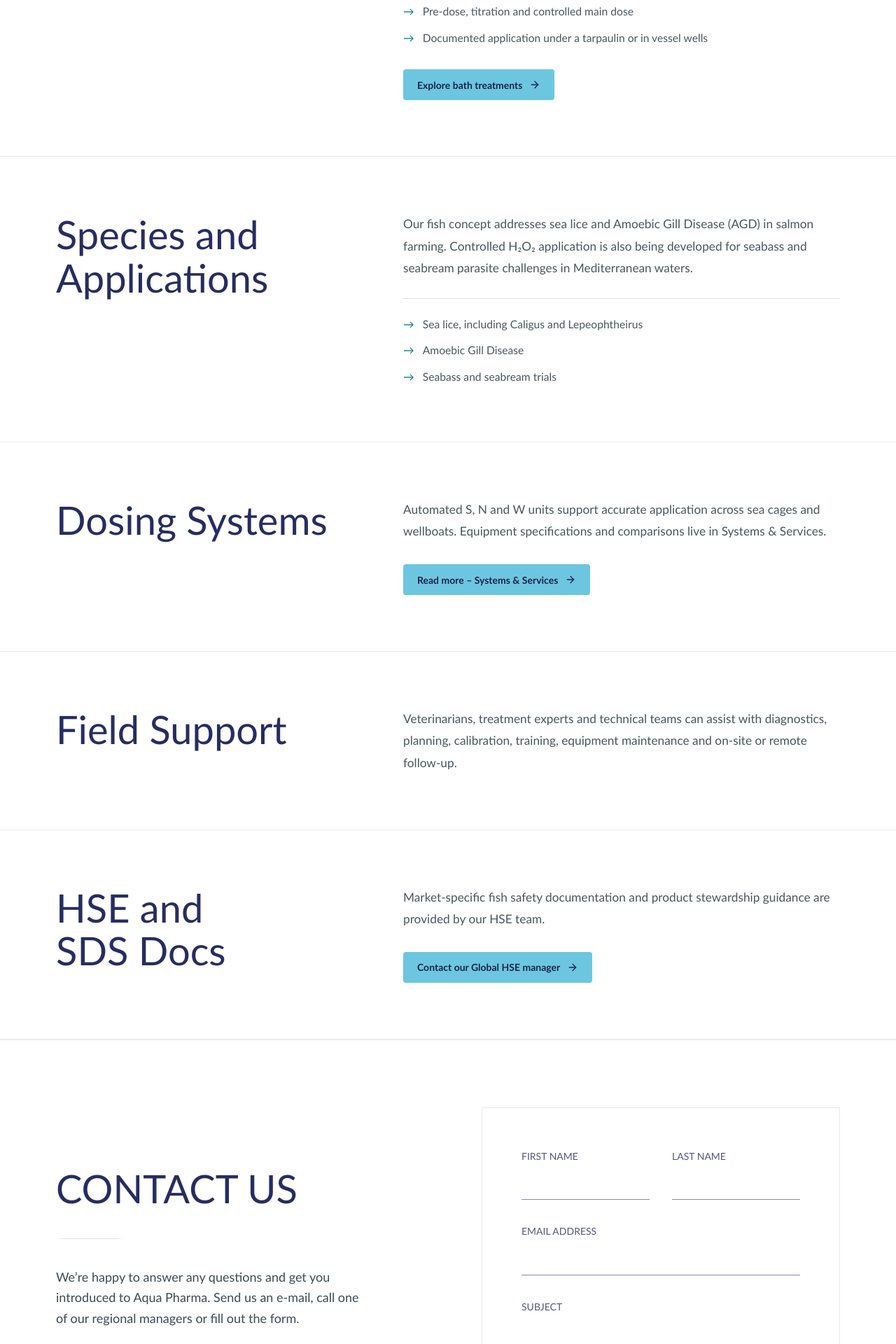
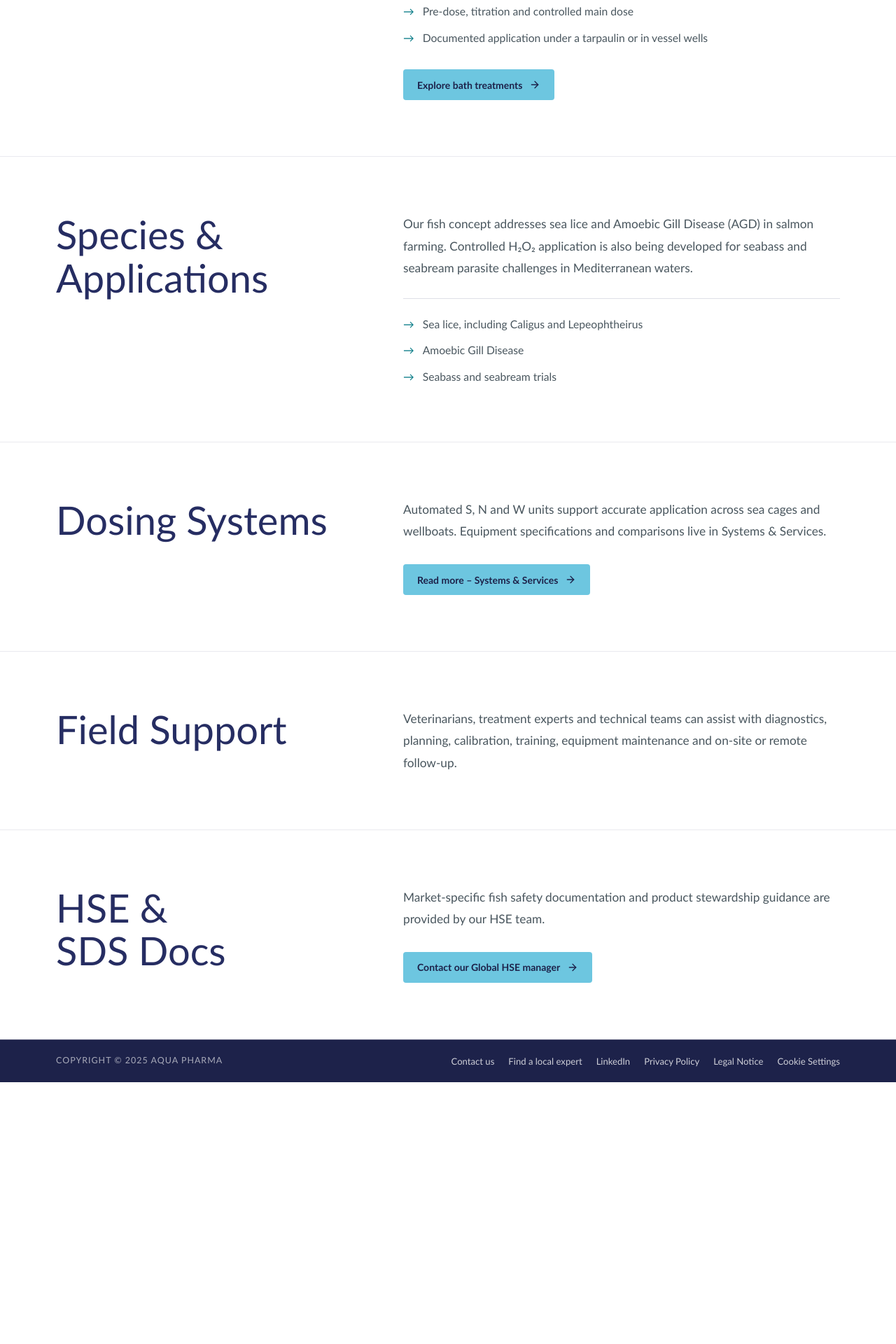
Before and after one commit to I-Dacosta/Aqua-pharma, a Next.js app: page /concepts/fish in a window 1280 px wide. Shown: the part 880-2800 px from the top of the page at 70% size. After the commit the page ends 2426 px from the top, so only its background shows below. Built offline with nearby package versions, Linux system fonts and the light colour scheme; no server answers.

Commit message:
align fish concepts architecture

```diff
--- a/src/app/concepts/fish/page.tsx
+++ b/src/app/concepts/fish/page.tsx
@@ -2,4 +2,4 @@ import { ArchitectureLanding } from "@/components/core/ArchitectureLanding";
 import { architecturePages } from "@/data/architecture-pages";
 
 export const metadata = { title: "Fish – Parasite Control | Aqua Pharma" };
-export default function FishPage() { return <ArchitectureLanding page={architecturePages.fish} />; }
+export default function FishPage() { return <ArchitectureLanding page={architecturePages.fish} showContact={false} />; }
--- a/src/components/core/ArchitectureLanding.tsx
+++ b/src/components/core/ArchitectureLanding.tsx
@@ -6,7 +6,7 @@ import { Footer } from "@/components/core/Footer";
 import { ContactSection } from "@/components/core/ContactSection";
 import type { ArchitecturePage } from "@/data/architecture-pages";
 
-export function ArchitectureLanding({ page }: { page: ArchitecturePage }) {
+export function ArchitectureLanding({ page, showContact = true }: { page: ArchitecturePage; showContact?: boolean }) {
     return (
         <main className="bg-(--brand-paper) text-(--brand-dark)">
             <Navbar />
@@ -39,7 +39,7 @@ export function ArchitectureLanding({ page }: { page: ArchitecturePage }) {
                 </section>
             ))}
 
-            <ContactSection />
+            {showContact ? <ContactSection /> : null}
             <Footer />
         </main>
     );
--- a/src/data/architecture-pages.ts
+++ b/src/data/architecture-pages.ts
@@ -24,10 +24,10 @@ export const architecturePages = {
         imageAlt: "Salmon treatment at a sea farm",
         sections: [
             { id: "bath-treatments", title: "Bath Treatments: Tarpaulin & Wellboat", body: "Controlled treatment can take place in a sea cage under tarpaulin or in a wellboat. Our teams plan the set-up, place the hoses, monitor dosing and support the safe completion of treatment.", points: ["Gentle crowding and hose placement", "Pre-dose, titration and controlled main dose", "Documented application under a tarpaulin or in vessel wells"], link: { label: "Explore bath treatments", href: "/products/bath-treatments" } },
-            { id: "species-applications", title: "Species and Applications", body: "Our fish concept addresses sea lice and Amoebic Gill Disease (AGD) in salmon farming. Controlled H₂O₂ application is also being developed for seabass and seabream parasite challenges in Mediterranean waters.", points: ["Sea lice, including Caligus and Lepeophtheirus", "Amoebic Gill Disease", "Seabass and seabream trials"] },
+            { id: "species-applications", title: "Species & Applications", body: "Our fish concept addresses sea lice and Amoebic Gill Disease (AGD) in salmon farming. Controlled H₂O₂ application is also being developed for seabass and seabream parasite challenges in Mediterranean waters.", points: ["Sea lice, including Caligus and Lepeophtheirus", "Amoebic Gill Disease", "Seabass and seabream trials"] },
             { id: "dosing-systems", title: "Dosing Systems", body: "Automated S, N and W units support accurate application across sea cages and wellboats. Equipment specifications and comparisons live in Systems & Services.", link: { label: "Read more – Systems & Services", href: "/systems-services#dosing-systems" } },
             { id: "field-support", title: "Field Support", body: "Veterinarians, treatment experts and technical teams can assist with diagnostics, planning, calibration, training, equipment maintenance and on-site or remote follow-up." },
-            { id: "hse-sds-docs", title: "HSE and SDS Docs", body: "Market-specific fish safety documentation and product stewardship guidance are provided by our HSE team.", link: { label: "Contact our Global HSE manager", href: "/systems-services#hse-product-stewardship" } },
+            { id: "hse-sds-docs", title: "HSE & SDS Docs", body: "Market-specific fish safety documentation and product stewardship guidance are provided by our HSE team.", link: { label: "Contact our Global HSE manager", href: "/systems-services#hse-product-stewardship" } },
         ],
     },
     shrimp: {
--- a/src/i18n/site-content.ts
+++ b/src/i18n/site-content.ts
@@ -208,7 +208,7 @@ const sharedNavigation = {
 							href: "/concepts/fish#bath-treatments",
 						},
 						{
-							name: "Species and Applications",
+							name: "Species & Applications",
 							href: "/concepts/fish#species-applications",
 						},
 						{
@@ -222,7 +222,7 @@ const sharedNavigation = {
 							href: "/concepts/fish#field-support",
 						},
 						{
-							name: "HSE and SDS Docs",
+							name: "HSE & SDS Docs",
 							href: "/concepts/fish#hse-sds-docs",
 						},
 					],
```
Also changed, not shown: 1 other file (tests, documents, lock files or other folders).
